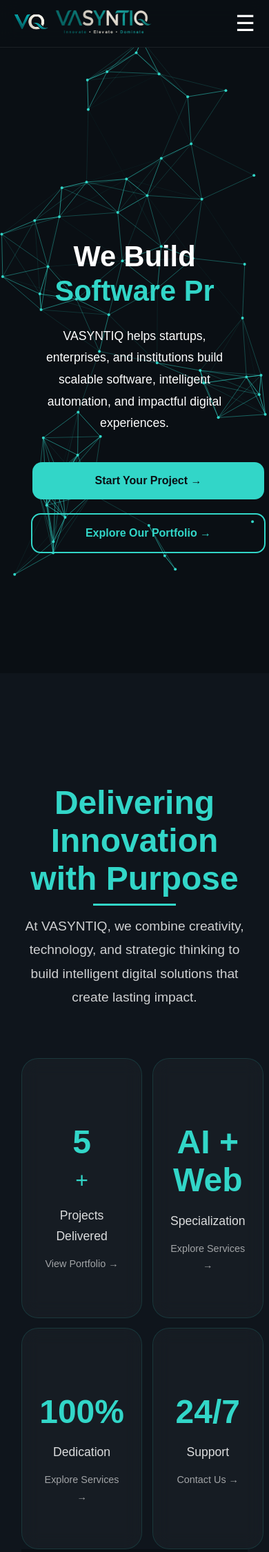
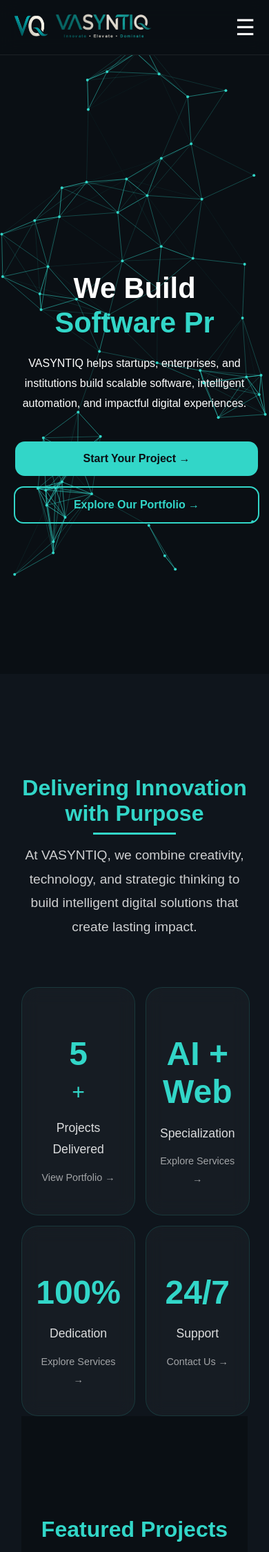
Before and after one commit to vasyntiq/vasyntiq, a Flask app: page / in a window 390 px wide. Shown: the top 2250 px of the page at 69% size. Run offline with Flask 3, Linux system fonts and the light colour scheme.

Commit message:
Add files via upload

```diff
--- a/Website/static/css/style.css
+++ b/Website/static/css/style.css
@@ -2463,3 +2463,271 @@ body {
 
     width: 100%;
 }
+
+/* ==========================================
+   MOBILE RESPONSIVENESS
+   ========================================== */
+
+@media screen and (max-width: 768px) {
+
+    /* General */
+    body {
+        overflow-x: hidden;
+    }
+
+    section {
+        padding: 60px 20px;
+    }
+
+    h1 {
+        font-size: 2.5rem !important;
+        line-height: 1.2;
+    }
+
+    h2 {
+        font-size: 2rem !important;
+    }
+
+    p {
+        font-size: 1rem;
+        line-height: 1.8;
+    }
+
+    /* ================= HEADER ================= */
+
+    nav {
+        padding: 15px 20px;
+    }
+
+    .logo-container {
+        gap: 10px;
+    }
+
+    .monogram {
+        height: 45px;
+    }
+
+    .logo {
+        height: 40px;
+    }
+
+    .menu-toggle {
+        display: block;
+        font-size: 2rem;
+        cursor: pointer;
+    }
+
+    .nav-links {
+        position: absolute;
+        top: 80px;
+        left: 0;
+        width: 100%;
+        background: #020d16;
+
+        display: none;
+        flex-direction: column;
+
+        text-align: center;
+
+        padding: 20px 0;
+
+        z-index: 1000;
+    }
+
+    .nav-links.active {
+        display: flex;
+    }
+
+    .nav-links li {
+        margin: 15px 0;
+    }
+
+    .nav-links a {
+        font-size: 1rem;
+    }
+
+    /* ================= HERO ================= */
+
+    .hero {
+        min-height: 85vh;
+
+        padding: 120px 20px 60px;
+    }
+
+    .hero-content {
+        width: 100%;
+        text-align: center;
+    }
+
+    .hero-content h1 {
+        font-size: 2.6rem !important;
+    }
+
+    .hero-content p {
+        font-size: 1rem;
+
+        margin: 20px auto;
+
+        max-width: 100%;
+    }
+
+    /* CTA Buttons */
+
+    .hero-buttons {
+        display: flex;
+        flex-direction: column;
+
+        gap: 15px;
+    }
+
+    .hero-buttons a,
+    .hero-buttons button {
+        width: 100%;
+        padding: 16px;
+
+        font-size: 1rem;
+    }
+
+    /* ================= TRUST METRICS ================= */
+
+    .metrics-grid {
+        grid-template-columns: repeat(2, 1fr);
+
+        gap: 15px;
+    }
+
+    .metric-card {
+        padding: 20px;
+    }
+
+    .metric-number {
+        font-size: 2rem;
+    }
+
+    /* ================= PROJECTS ================= */
+
+    .projects-grid {
+        grid-template-columns: 1fr;
+    }
+
+    .project-card img {
+        height: auto;
+    }
+
+    /* ================= WHY CHOOSE ================= */
+
+    .why-grid {
+        grid-template-columns: 1fr;
+    }
+
+    .flip-card {
+        height: 240px;
+    }
+
+    .flip-card h3 {
+        font-size: 1.1rem;
+    }
+
+    /* ================= TIMELINE ================= */
+
+    .timeline::before {
+        left: 20px;
+    }
+
+    .timeline-item {
+        width: 100%;
+
+        padding-left: 50px;
+
+        margin-bottom: 40px;
+    }
+
+    .timeline-dot {
+        left: 8px;
+    }
+
+    .timeline-content {
+        width: 100%;
+
+        padding: 25px;
+    }
+
+    .timeline-content h3 {
+        font-size: 1.8rem;
+    }
+
+    .timeline-content p {
+        font-size: 0.95rem;
+    }
+
+    /* ================= FOUNDER ================= */
+
+    .founder-wrapper {
+        flex-direction: column;
+
+        text-align: center;
+
+        gap: 30px;
+    }
+
+    .founder-image img {
+        width: 250px;
+    }
+
+    /* ================= FOOTER ================= */
+
+    .footer-wrapper {
+        flex-direction: column;
+
+        text-align: center;
+
+        gap: 40px;
+    }
+
+    .footer-logo {
+        max-width: 280px;
+    }
+
+    .footer-copyright {
+        font-size: 0.95rem;
+
+        line-height: 1.8;
+    }
+
+    .footer-contact-section {
+        width: 100%;
+    }
+
+    .contact-row {
+        flex-direction: column;
+
+        gap: 12px;
+
+        margin-bottom: 30px;
+    }
+
+    .footer-icon {
+        width: 40px;
+    }
+
+    .contact-row a {
+        font-size: 1.1rem;
+
+        line-height: 1.6;
+
+        word-break: break-word;
+    }
+
+    .social-icons {
+        justify-content: center;
+
+        flex-wrap: wrap;
+
+        gap: 15px;
+    }
+
+    .social-icon {
+        width: 55px;
+    }
+
+}
```
